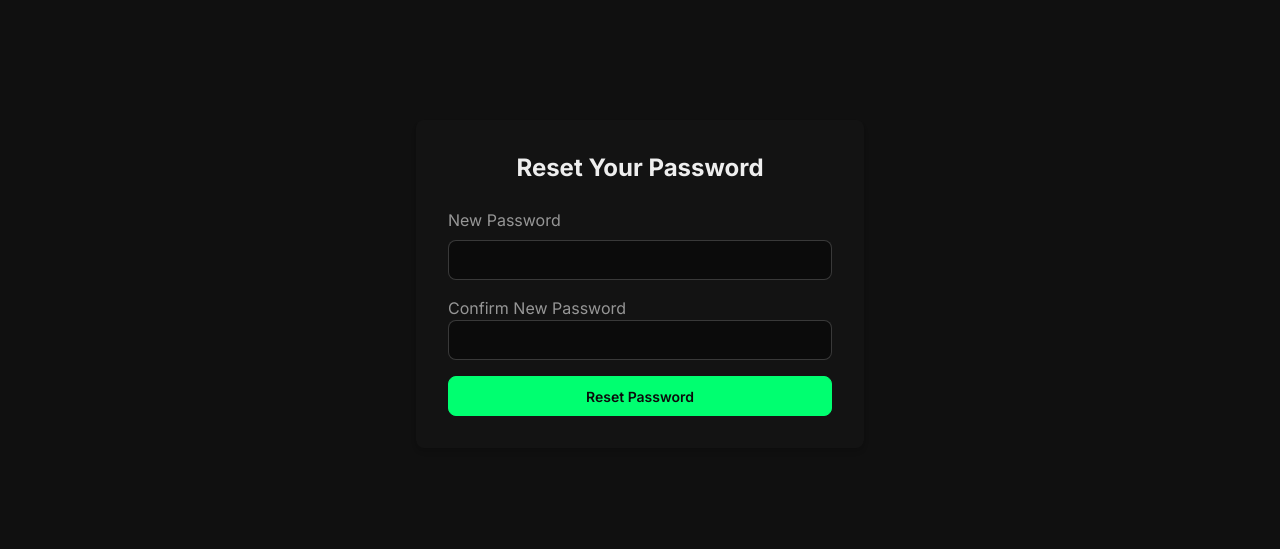
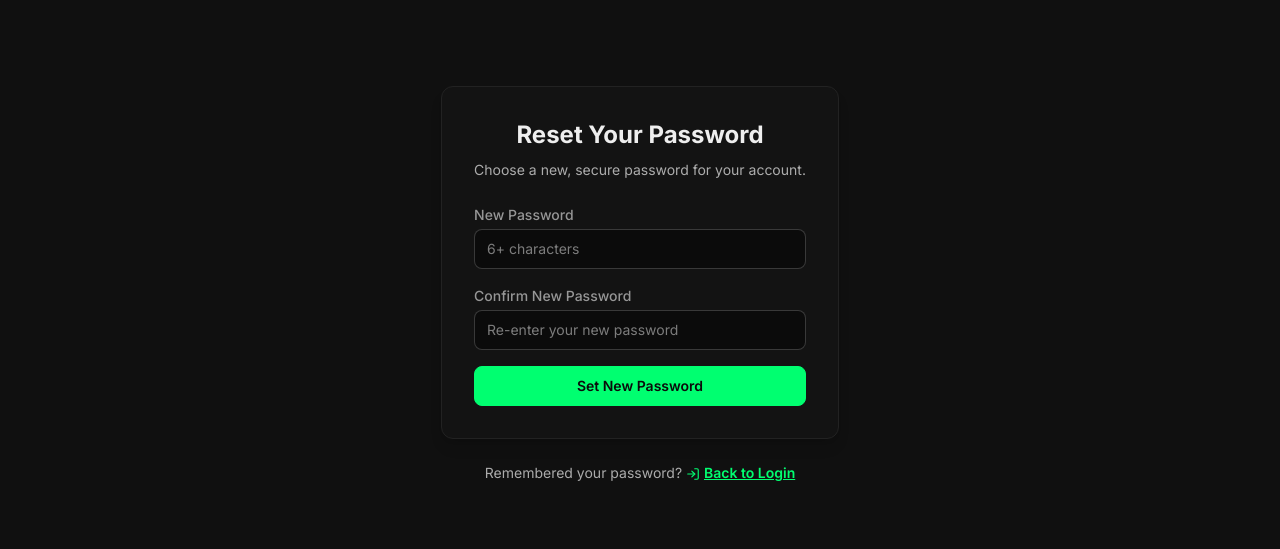
Before and after one commit to TheAnasObaid/SkillSync, a Next.js app in the folder frontend/: page /reset-password/1 in a window 1280 px wide. Shown: the part 123-672 px from the top of the page. Built offline with nearby package versions, Linux system fonts and the light colour scheme; no server answers.

Commit message:
refactor(auth): overhaul reset password page and form

```diff
--- a/frontend/src/app/(auth)/reset-password/[token]/page.tsx
+++ b/frontend/src/app/(auth)/reset-password/[token]/page.tsx
@@ -1,103 +1,14 @@
-"use client";
-
-import apiClient from "@/lib/apiClient";
-import { useAuthStore } from "@/store/authStore";
-import { AxiosError } from "axios";
-import { useParams, useRouter } from "next/navigation";
-import { useState } from "react";
-import { useForm } from "react-hook-form";
-
-interface ResetPasswordForm {
-  password: string;
-  passwordConfirm: string;
-}
+import ResetPasswordForm from "@/components/Auth/ResetPasswordForm";
+import { Suspense } from "react";
 
 const ResetPasswordPage = () => {
-  const router = useRouter();
-  const params = useParams();
-  const { token } = params as { token: string };
-  const { setToken } = useAuthStore();
-
-  const {
-    register,
-    handleSubmit,
-    watch,
-    formState: { errors, isSubmitting },
-  } = useForm<ResetPasswordForm>();
-  const [error, setError] = useState("");
-
-  const onSubmit = async (data: ResetPasswordForm) => {
-    setError("");
-    if (data.password !== data.passwordConfirm) {
-      return setError("Passwords do not match.");
-    }
-
-    try {
-      const response = await apiClient.patch(`/auth/reset-password/${token}`, {
-        password: data.password,
-      });
-      setToken(response.data.token); // Log the user in
-      alert("Password has been reset successfully! You are now logged in.");
-      router.push("/"); // Redirect to homepage
-    } catch (err) {
-      setError(
-        err instanceof AxiosError
-          ? err.response?.data.message
-          : "Failed to reset password."
-      );
-    }
-  };
-
   return (
-    <div className="max-w-md mx-auto w-full my-10 p-8 bg-base-200/50 rounded-lg shadow-md">
-      <h1 className="text-2xl font-bold text-center mb-6">
-        Reset Your Password
-      </h1>
-
-      <form onSubmit={handleSubmit(onSubmit)} className="space-y-4">
-        <div className="grid gap-2">
-          <label className="label">New Password</label>
-          <input
-            type="password"
-            className="input input-bordered w-full"
-            {...register("password", {
-              required: "New password is required",
-              minLength: 6,
-            })}
-          />
-          {errors.password && (
-            <p className="text-error text-xs mt-1">{errors.password.message}</p>
-          )}
-        </div>
-        <div>
-          <label className="label">Confirm New Password</label>
-          <input
-            type="password"
-            className="input input-bordered w-full"
-            {...register("passwordConfirm", {
-              required: "Please confirm your password",
-            })}
-          />
-          {errors.passwordConfirm && (
-            <p className="text-error text-xs mt-1">
-              {errors.passwordConfirm.message}
-            </p>
-          )}
-        </div>
-        <button
-          type="submit"
-          className="btn btn-primary w-full"
-          disabled={isSubmitting}
-        >
-          {isSubmitting ? (
-            <span className="loading loading-spinner"></span>
-          ) : (
-            "Reset Password"
-          )}
-        </button>
-      </form>
-
-      {error && <div className="alert alert-error mt-4">{error}</div>}
+    <div className="flex flex-col items-center p-4">
+      <Suspense
+        fallback={<span className="loading loading-spinner loading-lg" />}
+      >
+        <ResetPasswordForm />
+      </Suspense>
     </div>
   );
 };
--- /dev/null
+++ b/frontend/src/components/Auth/ResetPasswordForm.tsx
@@ -0,0 +1,67 @@
+"use client";
+
+import { TextInput } from "@/components/Forms/FormFields";
+import { useResetPassword } from "@/hooks/useResetPassword";
+import Link from "next/link";
+import { FormProvider } from "react-hook-form";
+import { FiLogIn } from "react-icons/fi";
+
+const ResetPasswordForm = () => {
+  const { form, isSubmitting, submitHandler } = useResetPassword();
+
+  return (
+    <div className="grid gap-6 max-w-md w-full">
+      <div className="card bg-base-200/50 border border-base-300 w-full shadow-lg">
+        <div className="card-body p-8">
+          <div className="text-center">
+            <h1 className="card-title text-2xl font-bold justify-center">
+              Reset Your Password
+            </h1>
+            <p className="text-base-content/70 mt-2">
+              Choose a new, secure password for your account.
+            </p>
+          </div>
+
+          <FormProvider {...form}>
+            <form onSubmit={submitHandler} className="grid gap-4 mt-4">
+              <TextInput
+                name="password"
+                label="New Password"
+                type="password"
+                placeholder="6+ characters"
+              />
+              <TextInput
+                name="passwordConfirm"
+                label="Confirm New Password"
+                type="password"
+                placeholder="Re-enter your new password"
+              />
+              <button
+                type="submit"
+                className="btn btn-primary w-full"
+                disabled={isSubmitting}
+              >
+                {isSubmitting ? (
+                  <span className="loading loading-spinner" />
+                ) : (
+                  "Set New Password"
+                )}
+              </button>
+            </form>
+          </FormProvider>
+        </div>
+      </div>
+      <div className="text-center text-sm text-base-content/70">
+        <p>
+          Remembered your password?{" "}
+          <Link href="/login" className="link link-primary font-semibold">
+            <FiLogIn className="inline-block mr-1" />
+            Back to Login
+          </Link>
+        </p>
+      </div>
+    </div>
+  );
+};
+
+export default ResetPasswordForm;
--- /dev/null
+++ b/frontend/src/hooks/useResetPassword.ts
@@ -0,0 +1,73 @@
+"use client";
+
+import apiClient from "@/lib/apiClient";
+import { getDashboardPath } from "@/lib/helper";
+import { useAuthStore } from "@/store/authStore";
+import { zodResolver } from "@hookform/resolvers/zod";
+import axios from "axios";
+import { useParams, useRouter } from "next/navigation";
+import { SubmitHandler, useForm } from "react-hook-form";
+import toast from "react-hot-toast";
+import { z } from "zod";
+
+const resetPasswordSchema = z
+  .object({
+    password: z.string().min(6, "Password must be at least 6 characters"),
+    passwordConfirm: z.string(),
+  })
+  .refine((data) => data.password === data.passwordConfirm, {
+    message: "Passwords do not match",
+    path: ["passwordConfirm"],
+  });
+
+type ResetPasswordFormData = z.infer<typeof resetPasswordSchema>;
+
+export const useResetPassword = () => {
+  const router = useRouter();
+  const params = useParams();
+  const { token: resetToken } = params as { token: string };
+  const { setToken, setUser } = useAuthStore();
+
+  const form = useForm<ResetPasswordFormData>({
+    resolver: zodResolver(resetPasswordSchema),
+  });
+  const {
+    handleSubmit,
+    formState: { isSubmitting },
+  } = form;
+
+  const onSubmit: SubmitHandler<ResetPasswordFormData> = async (data) => {
+    const toastId = toast.loading("Resetting your password...");
+
+    try {
+      const response = await apiClient.patch(
+        `/auth/reset-password/${resetToken}`,
+        {
+          password: data.password,
+        }
+      );
+      const { token, user } = response.data;
+
+      setToken(token);
+      setUser(user);
+      await axios.post("/api/auth", { token });
+
+      toast.success("Password reset successfully! You are now logged in.", {
+        id: toastId,
+        duration: 4000,
+      });
+      router.push(getDashboardPath(user.role));
+    } catch (error: any) {
+      const message =
+        error.response?.data?.message ||
+        "Failed to reset password. The link may be invalid or expired.";
+      toast.error(message, { id: toastId });
+    }
+  };
+
+  return {
+    form,
+    isSubmitting,
+    submitHandler: handleSubmit(onSubmit),
+  };
+};
```
